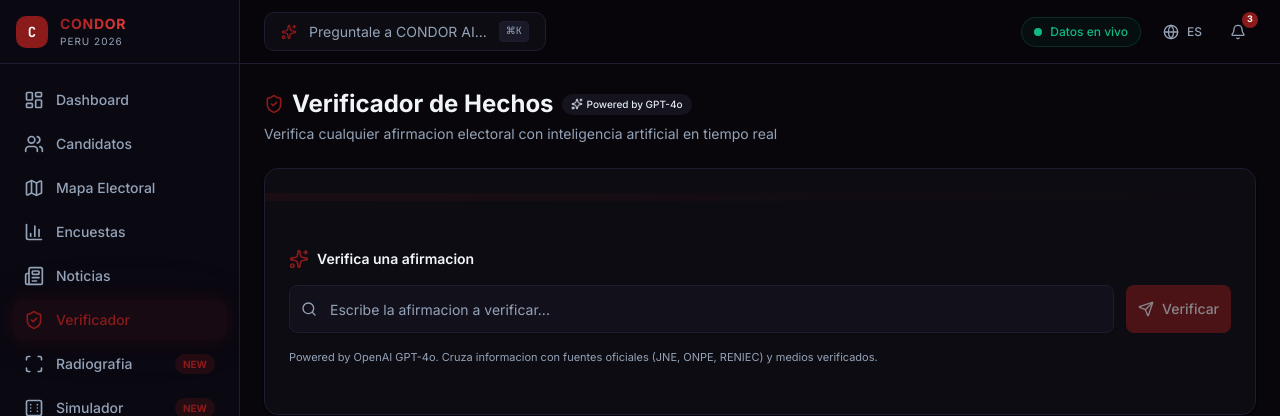
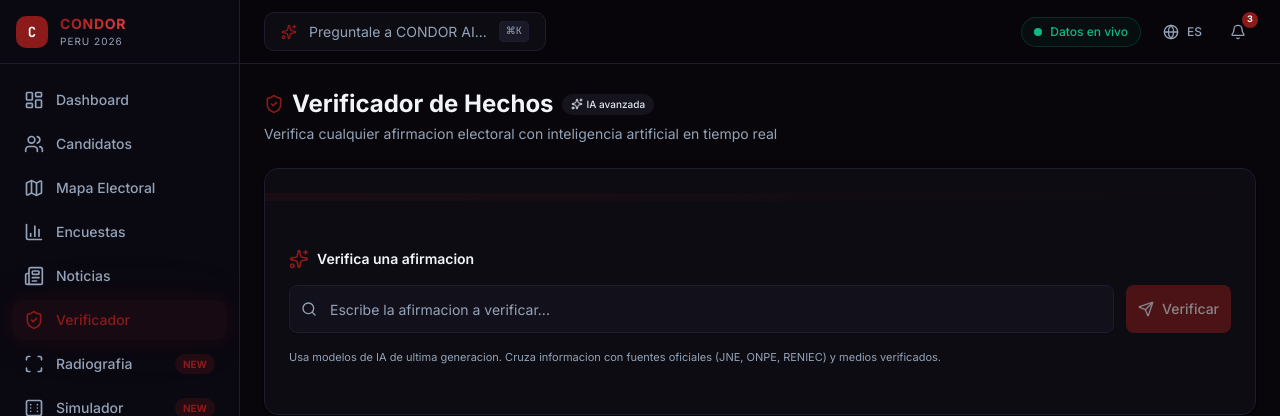
Before and after one commit to martinbeasnunez/republica, a Next.js app: page /verificador in a window 1280 px wide. Shown: the top 416 px of the page. Built offline with nearby package versions, Linux system fonts and the light colour scheme.

Commit message:
fix: remove all GPT/OpenAI branding from user-facing UI
Replace "GPT-4o" and "Powered by OpenAI" with generic "IA avanzada"
and "modelos de ultima generacion" across command palette, verificador,
and planes pages. Backend references unchanged.

Co-Authored-By: Claude Opus 4.6 <noreply@anthropic.com>

```diff
--- a/app/(dashboard)/planes/page.tsx
+++ b/app/(dashboard)/planes/page.tsx
@@ -133,7 +133,7 @@ export default function PlanesPage() {
         <Sparkles className="h-5 w-5 text-primary flex-shrink-0 mt-0.5" />
         <div>
           <p className="text-sm font-medium text-foreground">
-            Analisis con Inteligencia Artificial (GPT-4o)
+            Analisis con Inteligencia Artificial avanzada
           </p>
           <p className="text-xs text-muted-foreground mt-1">
             Haz clic en &ldquo;Analizar con IA&rdquo; en cualquier candidato para obtener
--- a/app/(dashboard)/verificador/page.tsx
+++ b/app/(dashboard)/verificador/page.tsx
@@ -214,7 +214,7 @@ export default function VerificadorPage() {
           </h1>
           <Badge variant="secondary" className="text-[10px] gap-1">
             <Sparkles className="h-3 w-3" />
-            Powered by GPT-4o
+            IA avanzada
           </Badge>
         </div>
         <p className="text-sm text-muted-foreground mt-1">
@@ -263,7 +263,7 @@ export default function VerificadorPage() {
               </Button>
             </div>
             <p className="text-[11px] text-muted-foreground">
-              Powered by OpenAI GPT-4o. Cruza informacion con fuentes oficiales
+              Usa modelos de IA de ultima generacion. Cruza informacion con fuentes oficiales
               (JNE, ONPE, RENIEC) y medios verificados.
             </p>
           </form>
--- a/components/dashboard/command-palette.tsx
+++ b/components/dashboard/command-palette.tsx
@@ -314,7 +314,7 @@ export function CommandPalette({ open, onOpenChange }: CommandPaletteProps) {
             <Sparkles className="h-4 w-4 text-primary" />
             <span className="font-medium">Preguntale a CONDOR AI</span>
             <span className="ml-auto text-[10px] text-muted-foreground">
-              GPT-4o
+              IA avanzada
             </span>
           </CommandItem>
         </CommandGroup>
```
